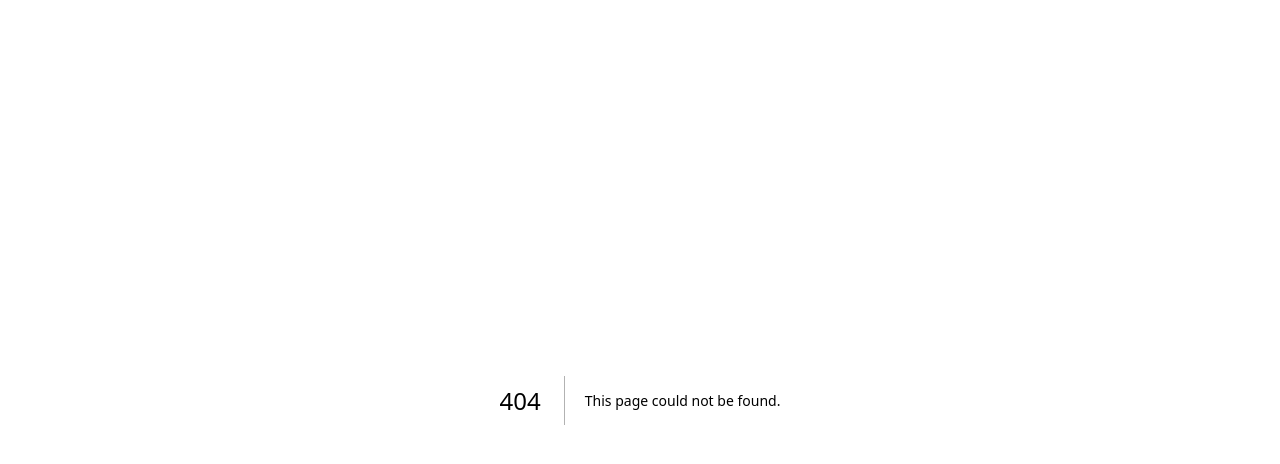
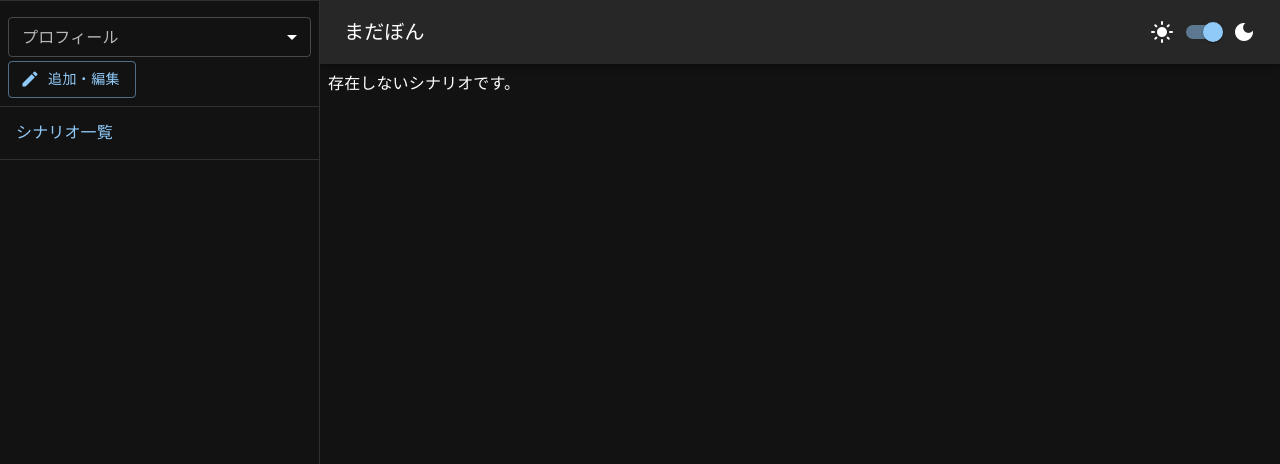
Before and after one commit to himu62/discordweb-murdermystery, a Next.js app: page /scenarios/1 in a window 1280 px wide. Before the commit this address had no page. Shown: the top 464 px of the page. Built offline with nearby package versions, Linux system fonts and the light colour scheme.

Commit message:
シナリオ詳細

```diff
--- /dev/null
+++ b/pages/scenarios/[id].tsx
@@ -0,0 +1,14 @@
+import { ReactElement } from "react";
+import { NextPageWithLayout } from "@/pages/_app";
+import Layout from "@/src/components/Layout";
+import ScenarioDetail from "@/src/components/ScenarioDetail";
+
+const Page: NextPageWithLayout = () => {
+  return <ScenarioDetail />;
+};
+
+Page.getLayout = (page: ReactElement) => {
+  return <Layout>{page}</Layout>;
+};
+
+export default Page;
--- /dev/null
+++ b/src/components/ScenarioDetail/index.tsx
@@ -0,0 +1,45 @@
+import { FC, useEffect, useState } from "react";
+import { Box, Card, TextField, Typography } from "@mui/material";
+import { useRouter } from "next/router";
+import { Scenario, useStore } from "@/src/store";
+import { useForm } from "react-hook-form";
+import { useSnackbar } from "notistack";
+
+const ScenarioDetail: FC = () => {
+  const id = useRouter().query["id"] as string;
+  const { store, setStore } = useStore();
+  const { enqueueSnackbar } = useSnackbar();
+  const [scenario, setScenario] = useState<Scenario>();
+
+  const { register, handleSubmit } = useForm<Scenario>({ mode: "onBlur" });
+  const [timer, setTimer] = useState<NodeJS.Timeout>();
+
+  const onSubmit = (data: Scenario) => {
+    clearTimeout(timer);
+    const t = setTimeout(() => {
+      setScenario(data);
+      store.scenarios.set(data.id, data);
+      setStore(store);
+      enqueueSnackbar("シナリオを保存しました。", { autoHideDuration: 1000 });
+    }, 2000);
+    setTimer(t);
+  };
+
+  useEffect(() => {
+    setScenario(store.scenarios.get(id));
+  }, [id, store.scenarios]);
+
+  return (
+    <Box sx={{ mt: 2, mx: 1 }}>
+      {!scenario && <Typography>存在しないシナリオです。</Typography>}
+      {scenario && (
+        <Card sx={{ my: 1, p: 1 }}>
+          <form onSubmit={handleSubmit(onSubmit)}>
+            <TextField label="シナリオ名" size="small" {...register("name")} />
+          </form>
+        </Card>
+      )}
+    </Box>
+  );
+};
+export default ScenarioDetail;
```
Also changed, not shown: pages/scenarios/index.tsx (renamed from pages/scenarios.tsx).
